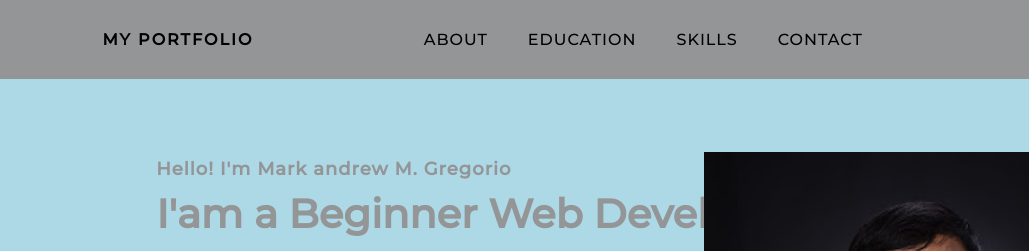
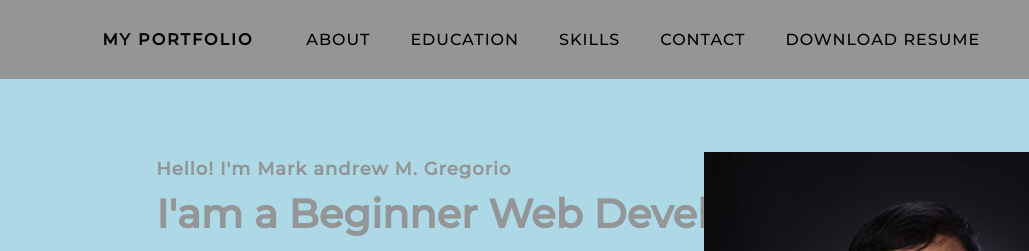
Before and after one commit to iMac14/MyPortfolio, a plain HTML site: page SampleSite/index.html in a window 1280 px wide. Shown: the top 251 px of the page, 0-1029 px from the left. Drawn offline with Linux system fonts and the light colour scheme.

Commit message:
11/27/24

```diff
--- a/SampleSite/index.html
+++ b/SampleSite/index.html
@@ -20,6 +20,10 @@
           <li><a href="#education">Education</a></li>
           <li><a href="#skill">Skills</a></li>
           <li><a href="#contact">Contact</a></li></a>
+          <li><a></a> <div className="header__buttons">
+            <a href="assets/MarkAndrewGregorio-Resume.pdf" className="btn btn-outline" download>Download Resume
+            </a></a></li>
+        </div>
         </ul>
       </nav>
 
@@ -61,8 +65,8 @@
           <a href="https://www.facebook.com/MakiGreggy/" target="_blank">
             <i class="fa fa-facebook-square"></i>
           </a>
-          <!--<a href="https://www.instagram.com/" target="_blank">
-            <i class="fa fa-instagram"></i>--->
+          <a href="assets/MarkAndrewGregorio-Resume.pdf" target="_blank">
+            <i class="fa fa-file-pdf"></i>
           </a>
         </div>
       </div>
```
